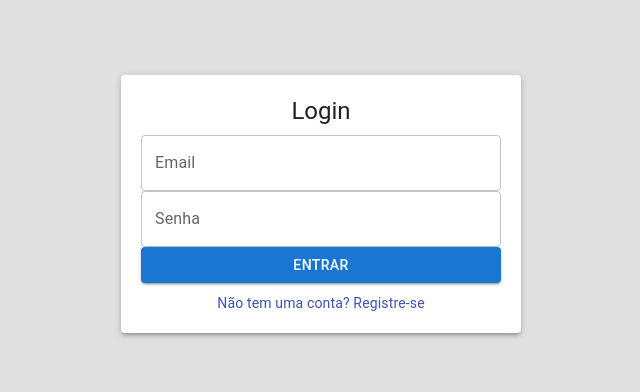
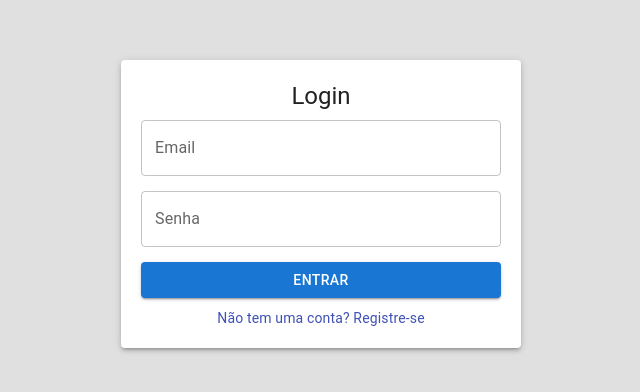
Before and after one commit to MariaClaraAmorim/taugor-teste, a React (Vite) app: page /login in a window 1280 px wide. Shown: the part 216-608 px from the top of the page, without its empty margins (319-959 px from the left). Built offline with nearby package versions, Linux system fonts and the light colour scheme; no server answers; what @react-pdf/renderer would draw is missing.

Commit message:
feat: estilo para o form

```diff
--- a/src/styles/Auth.module.css
+++ b/src/styles/Auth.module.css
@@ -3,6 +3,12 @@
     align-items: center;
     justify-content: center;
     height: 100vh;
+}
+
+.formAuth {
+    display: flex;
+    flex-direction: column;
+    gap: 15px;
 }
 
 .toggleButton {
```
